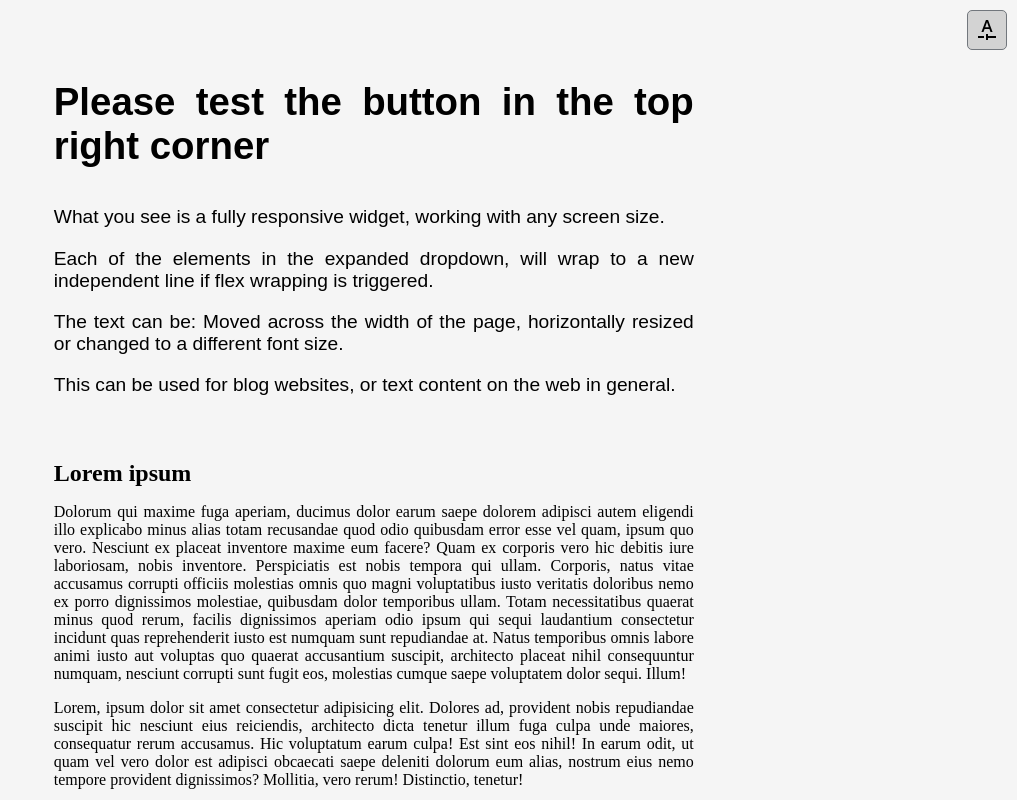
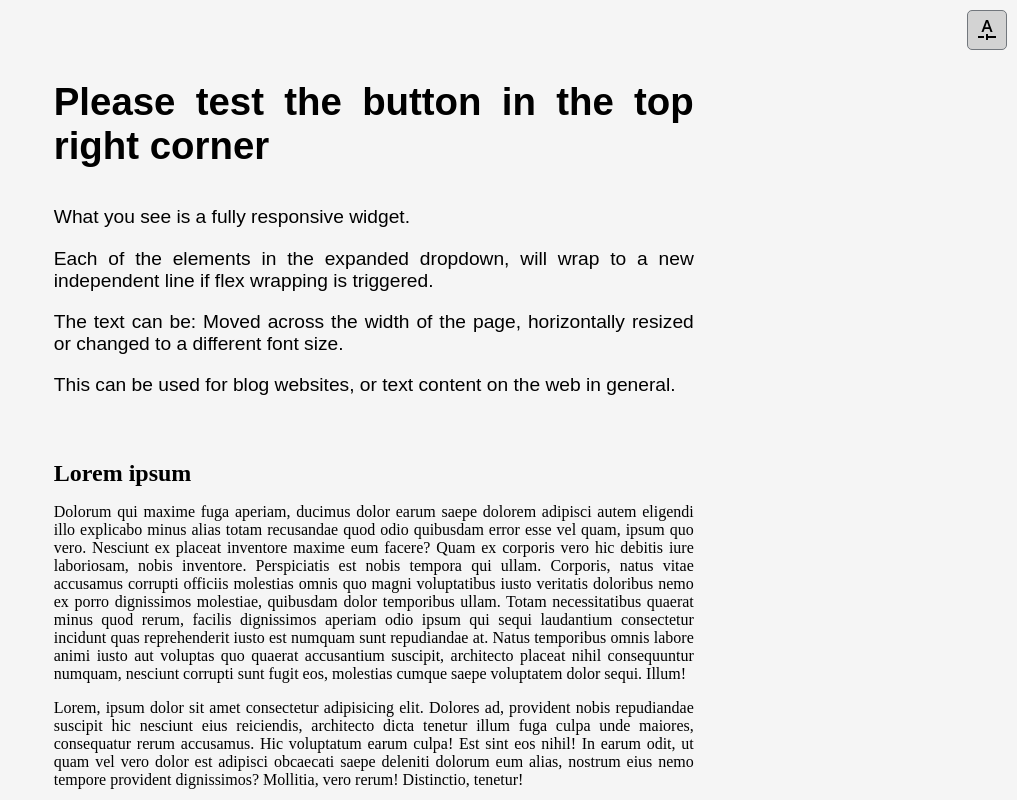
Before and after one commit to premysl1/format-text-widget, a plain HTML site: page index.html in a window 1280 px wide. Shown: the top 800 px of the page, without its empty margins (263-1280 px from the left). Drawn offline with Linux system fonts and the light colour scheme.

Commit message:
Remove redundant text from widget description

```diff
--- a/index.html
+++ b/index.html
@@ -38,7 +38,7 @@
         <main>
             <div>
                 <h1>Please test the button in the top right corner</h1>
-                <p>What you see is a fully responsive widget, working with any screen size.
+                <p>What you see is a fully responsive widget.
                 <p>Each of the elements in the expanded dropdown, will wrap to a new independent line if flex wrapping is triggered.</p>
                 <p>The text can be: Moved across the width of the page, horizontally resized or changed to a different font size.</p>
                 <p>This can be used for blog websites, or text content on the web in general.</p>
```
